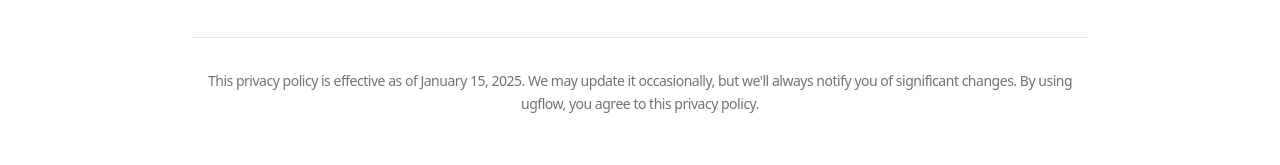
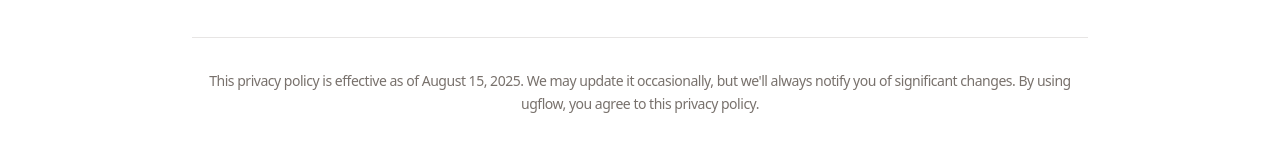
Before and after one commit to brij0/coursescheduler, a React (Vite) app in the folder frontend/: page /privacy in a window 1280 px wide. Shown: the part 2933-3098 px from the top of the page. Built offline with nearby package versions, Linux system fonts and the light colour scheme; no server answers; a web font is replaced by a local one.

Commit message:
empty push

```diff
--- a/frontend/src/pages/PrivacyPage.jsx
+++ b/frontend/src/pages/PrivacyPage.jsx
@@ -345,7 +345,7 @@ const PrivacyPage = () => {
           {/* Legal Footer */}
           <div className="mt-16 pt-8 border-t border-neutral-200">
             <p className="text-sm text-neutral-500 text-center leading-relaxed">
-              This privacy policy is effective as of January 15, 2025. We may update it occasionally,
+              This privacy policy is effective as of August 15, 2025. We may update it occasionally,
               but we'll always notify you of significant changes. By using ugflow, you agree to
               this privacy policy.
             </p>
```
